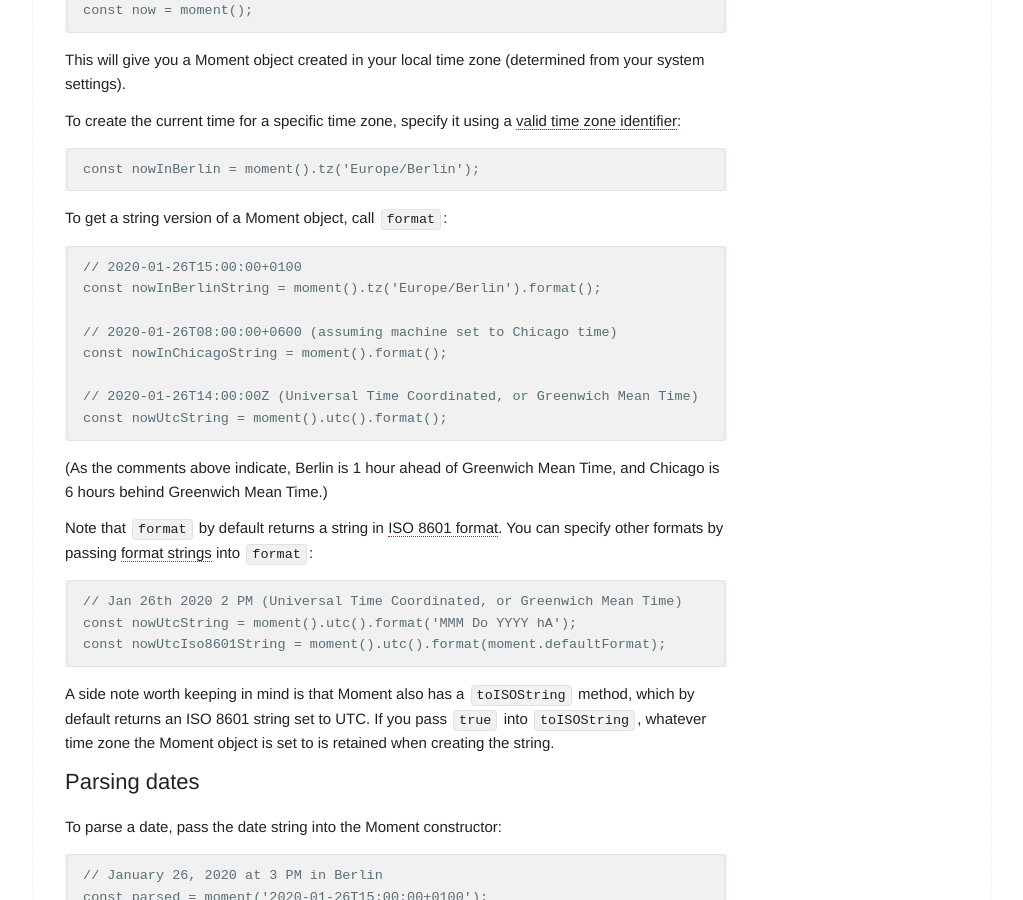
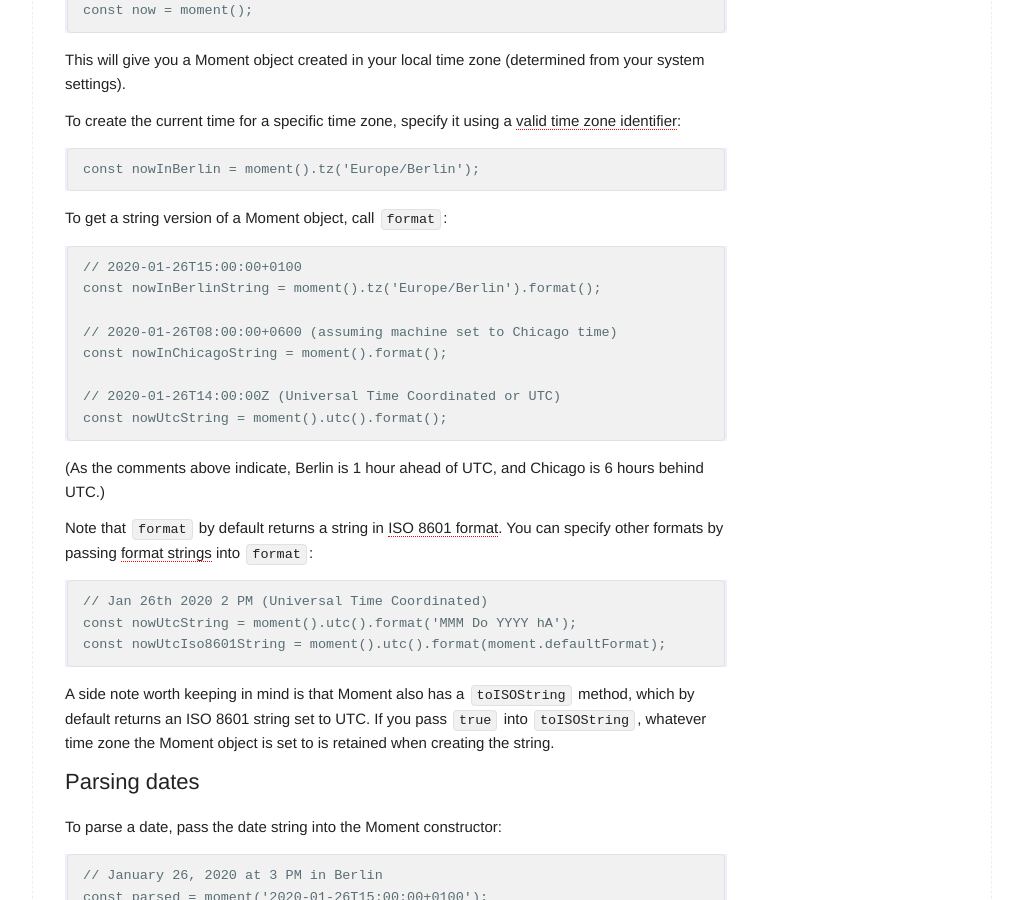
Before and after one commit to adamvinueza/adamvinueza.github.io, a Jekyll site: the page built from _posts/2020-01-26-moment-in-five.md, in a window 1280 px wide and 900 px high, scrolled down 743 px. Shown: the whole window, without its empty margins (128-1151 px from the left). Built offline with Jekyll 4.4.1, drawn with Linux system fonts in a browser that asks for light colours.

Commit message:
Removed GMT stuff

````diff
--- a/_posts/2020-01-26-moment-in-five.md
+++ b/_posts/2020-01-26-moment-in-five.md
@@ -54,17 +54,17 @@ const nowInBerlinString = moment().tz('Europe/Berlin').format();
 // 2020-01-26T08:00:00+0600 (assuming machine set to Chicago time)
 const nowInChicagoString = moment().format();
 
-// 2020-01-26T14:00:00Z (Universal Time Coordinated, or Greenwich Mean Time)
+// 2020-01-26T14:00:00Z (Universal Time Coordinated or UTC)
 const nowUtcString = moment().utc().format();
 ```
-(As the comments above indicate, Berlin is 1 hour ahead of Greenwich Mean Time,
-and Chicago is 6 hours behind Greenwich Mean Time.)
+(As the comments above indicate, Berlin is 1 hour ahead of UTC,
+and Chicago is 6 hours behind UTC.)
 
 Note that `format` by default returns a string in [ISO 8601
 format](https://en.wikipedia.org/wiki/ISO_8601). You can specify other formats
 by passing [format strings]() into `format`:
 ```
-// Jan 26th 2020 2 PM (Universal Time Coordinated, or Greenwich Mean Time)
+// Jan 26th 2020 2 PM (Universal Time Coordinated)
 const nowUtcString = moment().utc().format('MMM Do YYYY hA');
 const nowUtcIso8601String = moment().utc().format(moment.defaultFormat);
 ```
````
